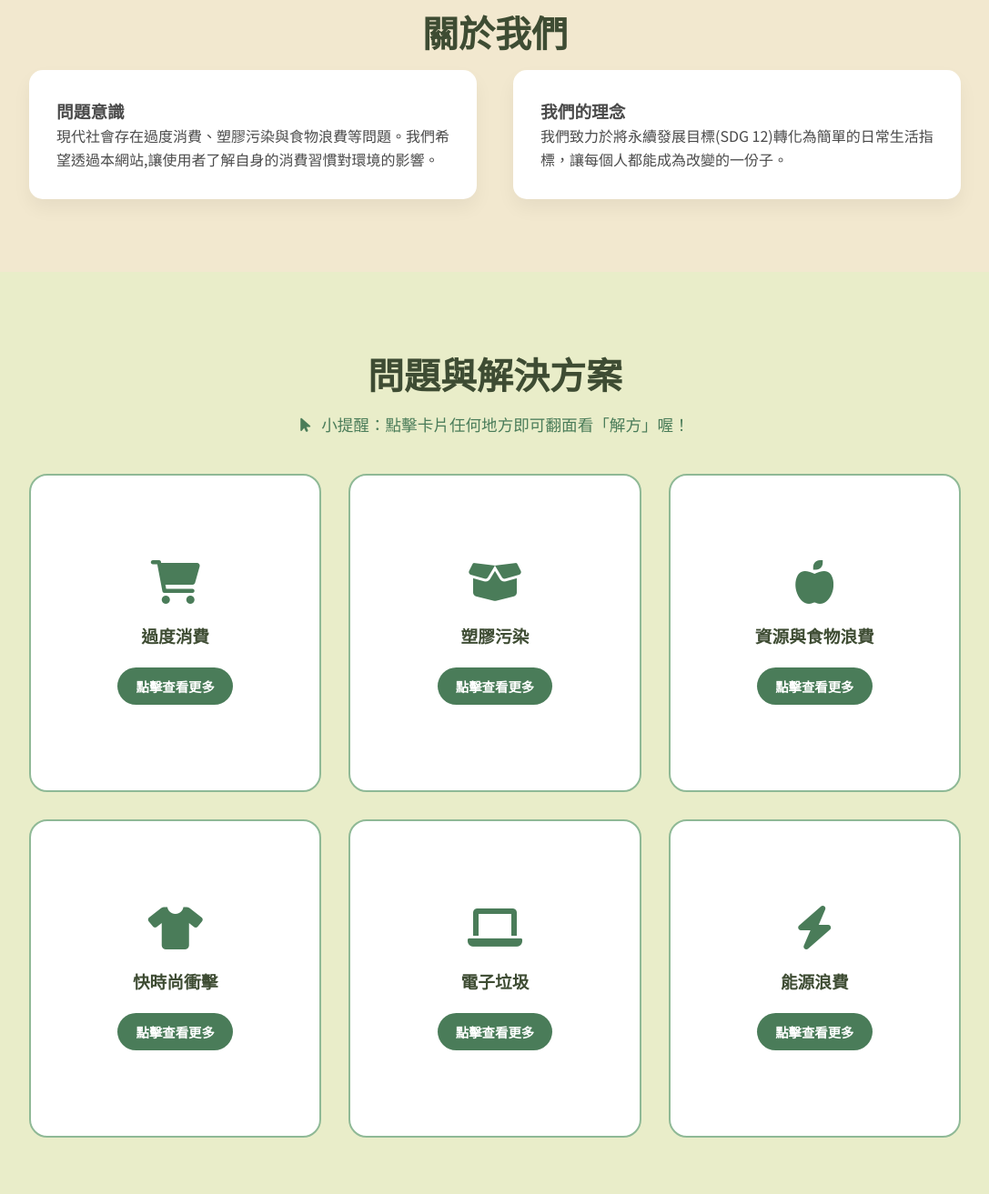
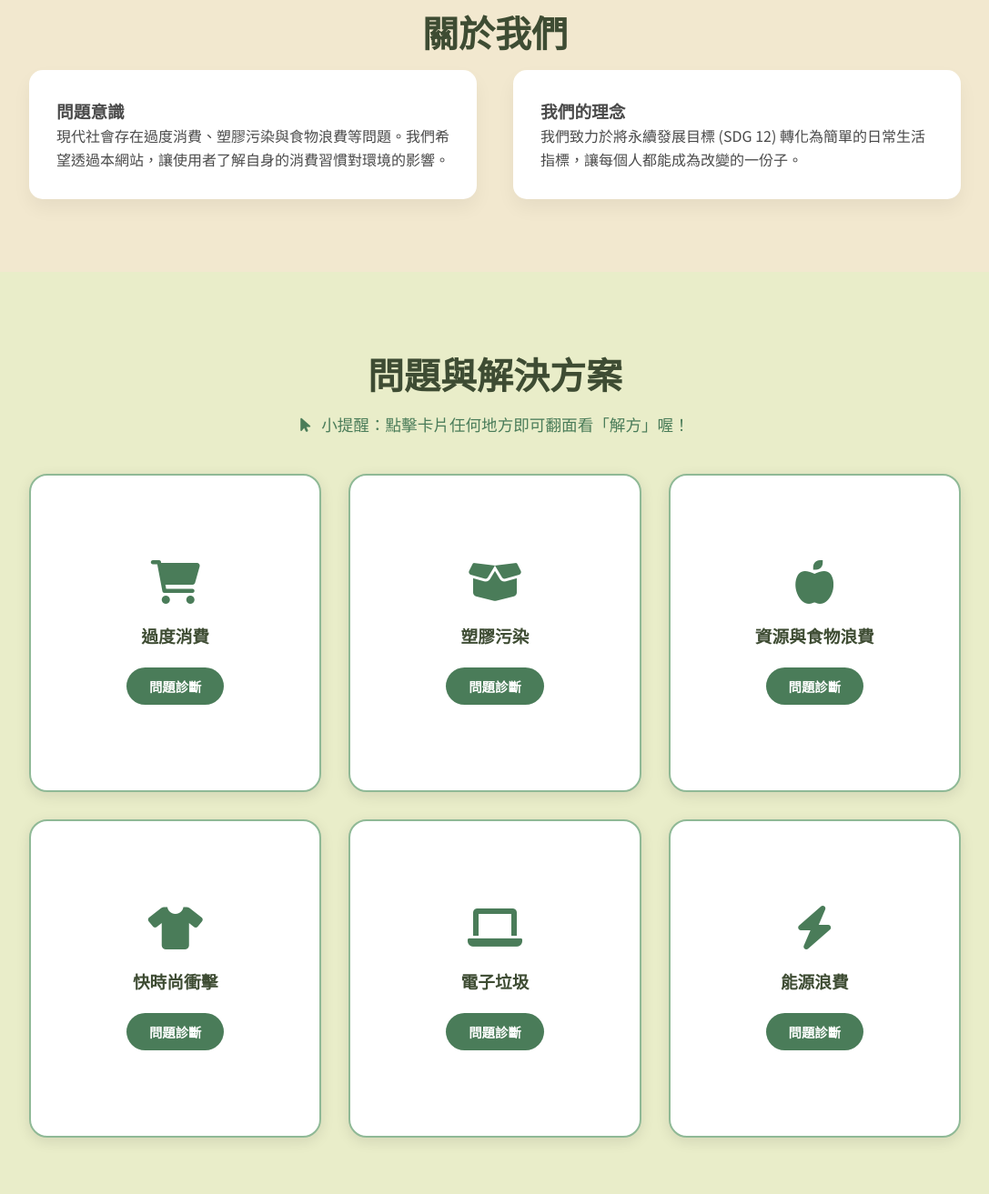
Before and after one commit to nicolehiiiiiii/-2, a plain HTML site: page index.html in a window 1280 px wide. Shown: the part 787-2100 px from the top of the page at 91% size, without its empty margins (96-1183 px from the left). Drawn offline with nearby package versions, Linux system fonts and the light colour scheme.

Commit message:
Update index.html

```diff
--- a/index.html
+++ b/index.html
@@ -15,6 +15,7 @@
             --dark-olive: #3E4C33;
             --text-gray: #4a4a4a;
             --accent-orange: #D98324;
+            --accent-blue: #3A86FF;
         }
 
         * {
@@ -102,12 +103,11 @@
 
         .section-title {
             text-align: center;
-            margin-bottom: 10px; /* 縮小底部間距以容納提示文字 */
+            margin-bottom: 10px;
             font-size: 2.5rem;
             color: var(--dark-olive);
         }
 
-        /* --- 新增：提示文字樣式 --- */
         .section-subtitle {
             text-align: center;
             margin-bottom: 40px;
@@ -126,7 +126,6 @@
             40% {transform: translateY(-5px);}
             60% {transform: translateY(-3px);}
         }
-        /* ----------------------- */
 
         /* 關於我們 */
         .about-grid {
@@ -183,6 +182,7 @@
             align-items: center;
             padding: 20px;
             border-radius: 20px;
+            box-shadow: 0 4px 15px rgba(0,0,0,0.1);
         }
 
         .flip-card-front {
@@ -209,7 +209,7 @@
 
         .read-more-btn {
             margin-top: 20px;
-            padding: 10px 20px;
+            padding: 10px 25px;
             background-color: var(--primary-green);
             color: white;
             border: none;
@@ -220,16 +220,17 @@
             transition: 0.3s;
         }
 
-        .read-more-btn:hover {
-            background-color: var(--dark-olive);
-        }
-
-        .btn-back {
+        .flip-card-back .read-more-btn {
             background-color: white;
             color: var(--primary-green);
         }
 
-        /* 中間彈出區塊的樣式 */
+        .read-more-btn:hover {
+            transform: scale(1.05);
+            box-shadow: 0 5px 15px rgba(0,0,0,0.2);
+        }
+
+        /* 彈出區塊樣式 */
         .info-overlay {
             position: fixed;
             top: 0; left: 0;
@@ -258,9 +259,9 @@
             to { opacity: 1; transform: scale(1); }
         }
 
-        .info-card h3 { color: var(--accent-orange); margin-bottom: 15px; }
-        .info-card h4 { margin-top: 15px; color: var(--dark-olive); }
-        .info-card p { margin-bottom: 10px; color: var(--text-gray); }
+        .info-card h3 { font-size: 1.5rem; margin-bottom: 20px; border-bottom: 2px solid #eee; padding-bottom: 10px; }
+        .info-card h4 { margin-top: 15px; display: flex; align-items: center; gap: 8px; }
+        .info-card p { margin-bottom: 15px; color: var(--text-gray); line-height: 1.8; }
 
         .close-overlay {
             position: absolute;
@@ -359,11 +360,11 @@
         <div class="about-grid">
             <div class="about-card">
                 <h3>問題意識</h3>
-                <p>現代社會存在過度消費、塑膠污染與食物浪費等問題。我們希望透過本網站,讓使用者了解自身的消費習慣對環境的影響。</p>
+                <p>現代社會存在過度消費、塑膠污染與食物浪費等問題。我們希望透過本網站，讓使用者了解自身的消費習慣對環境的影響。</p>
             </div>
             <div class="about-card">
                 <h3>我們的理念</h3>
-                <p>我們致力於將永續發展目標(SDG 12)轉化為簡單的日常生活指標，讓每個人都能成為改變的一份子。</p>
+                <p>我們致力於將永續發展目標 (SDG 12) 轉化為簡單的日常生活指標，讓每個人都能成為改變的一份子。</p>
             </div>
         </div>
     </section>
@@ -379,13 +380,13 @@
                     <div class="flip-card-front">
                         <i class="fas fa-shopping-cart"></i>
                         <h3>過度消費</h3>
-                    <button class="read-more-btn" onclick="showDetail(event, 'consumption')">點擊查看更多</button>
+                        <button class="read-more-btn" onclick="showDetail(event, 'consumption')">問題診斷</button>
                     </div>
                     <div class="flip-card-back">
                         <i class="fas fa-check-circle"></i>
                         <h3>永續消費模式</h3>
-                    <p>解方：建立永續消費模式，透過環保測驗分析消費習慣，並提供個人化改善建議。</p>
-                    <button class="read-more-btn btn-back">返回</button>
+                        <p>解方：建立永續消費模式，透過分析習慣提供建議。</p>
+                        <button class="read-more-btn" onclick="showDetail(event, 'consumption')">實踐方法</button>
                     </div>
                 </div>
             </div>
@@ -395,13 +396,13 @@
                     <div class="flip-card-front">
                         <i class="fas fa-box-open"></i>
                         <h3>塑膠污染</h3>
-                    <button class="read-more-btn" onclick="showDetail(event, 'plastic')">點擊查看更多</button>
+                        <button class="read-more-btn" onclick="showDetail(event, 'plastic')">問題診斷</button>
                     </div>
                     <div class="flip-card-back">
                         <i class="fas fa-recycle"></i>
                         <h3>減塑政策</h3>
-                    <p>解方：推動減塑政策與使用替代方案，減少生產過程中的環境污染。</p>
-                    <button class="read-more-btn btn-back">返回</button>
+                        <p>解方：推動減塑政策與使用替代方案，減少污染。</p>
+                        <button class="read-more-btn" onclick="showDetail(event, 'plastic')">實踐方法</button>
                     </div>
                 </div>
             </div>
@@ -411,13 +412,13 @@
                     <div class="flip-card-front">
                         <i class="fas fa-apple-alt"></i>
                         <h3>資源與食物浪費</h3>
-                    <button class="read-more-btn" onclick="showDetail(event, 'food')">點擊查看更多</button>
+                        <button class="read-more-btn" onclick="showDetail(event, 'food')">問題診斷</button>
                     </div>
                     <div class="flip-card-back">
                         <i class="fas fa-utensils"></i>
                         <h3>循環利用</h3>
-                    <p>解方：提升資源回收效率、落實垃圾分類，推動循環利用。</p>
-                    <button class="read-more-btn btn-back">返回</button>
+                        <p>解方：提升回收效率、落實分類，推動循環利用。</p>
+                        <button class="read-more-btn" onclick="showDetail(event, 'food')">實踐方法</button>
                     </div>
                 </div>
             </div>
@@ -427,13 +428,13 @@
                     <div class="flip-card-front">
                         <i class="fas fa-tshirt"></i>
                         <h3>快時尚衝擊</h3>
-                    <button class="read-more-btn" onclick="showDetail(event, 'fashion')">點擊查看更多</button>
+                        <button class="read-more-btn" onclick="showDetail(event, 'fashion')">問題診斷</button>
                     </div>
                     <div class="flip-card-back">
                         <i class="fas fa-leaf"></i>
                         <h3>慢時尚</h3>
-                    <p>解方：選擇高品質耐穿衣物，參與衣物修補與二手交換。</p>
-                    <button class="read-more-btn btn-back">返回</button>
+                        <p>解方：選擇高品質耐穿衣物，參與二手交換。</p>
+                        <button class="read-more-btn" onclick="showDetail(event, 'fashion')">實踐方法</button>
                     </div>
                 </div>
             </div>
@@ -443,13 +444,13 @@
                     <div class="flip-card-front">
                         <i class="fas fa-laptop"></i>
                         <h3>電子垃圾</h3>
-                    <button class="read-more-btn" onclick="showDetail(event, 'electronics')">點擊查看更多</button>
+                        <button class="read-more-btn" onclick="showDetail(event, 'electronics')">問題診斷</button>
                     </div>
                     <div class="flip-card-back">
                         <i class="fas fa-microchip"></i>
                         <h3>延長使用壽命</h3>
-                    <p>解方：延長使用壽命，並透過專業回收管道提取可再利用資源。</p>
-                    <button class="read-more-btn btn-back">返回</button>
+                        <p>解方：透過維修與專業回收管道提取再利用資源。</p>
+                        <button class="read-more-btn" onclick="showDetail(event, 'electronics')">實踐方法</button>
                     </div>
                 </div>
             </div>
@@ -459,13 +460,13 @@
                     <div class="flip-card-front">
                         <i class="fas fa-bolt"></i>
                         <h3>能源浪費</h3>
-                    <button class="read-more-btn" onclick="showDetail(event, 'energy')">點擊查看更多</button>
+                        <button class="read-more-btn" onclick="showDetail(event, 'energy')">問題診斷</button>
                     </div>
                     <div class="flip-card-back">
                         <i class="fas fa-lightbulb"></i>
                         <h3>節能行動</h3>
-                    <p>解方：隨手關燈、使用節能家電，培養低碳生活習慣。</p>
-                    <button class="read-more-btn btn-back">返回</button>
+                        <p>解方：隨手關燈、使用節能家電，培養低碳習慣。</p>
+                        <button class="read-more-btn" onclick="showDetail(event, 'energy')">實踐方法</button>
                     </div>
                 </div>
             </div>
@@ -531,49 +532,100 @@
     <script>
         const detailData = {
             consumption: {
-                title: "過度消費",
-                cause: "現代社會追求快節奏消費與廣告誘導，導致資源過度消耗。",
+                title: ["問題：過度消費", "解方：永續消費模式"],
+                issue: {
+                    cause: "追求快節奏消費與廣告誘導，導致資源過度消耗。",
                     harm: "產生大量垃圾，過度開採自然資源，加劇生態失衡。"
                 },
+                solution: {
+                    method: "採行「計畫性購物」，優先選擇具循環標章的產品，減少衝動性購買。",
+                    effect: "從源頭降低資源開採壓力，並減少家中不必要的雜物堆積。"
+                }
+            },
             plastic: {
-                title: "塑膠污染",
-                cause: "一次性塑膠製品（如包裝、瓶裝水）因廉價便利而被大量使用。",
+                title: ["問題：塑膠污染", "解方：全面減塑行動"],
+                issue: {
+                    cause: "一次性塑膠製品（如包裝、瓶裝水）因廉價便利而被過度使用。",
                     harm: "塑膠微粒進入生物鏈，造成海洋生態浩劫，甚至影響人類健康。"
                 },
+                solution: {
+                    method: "推動無包裝商店模式，使用生物可分解材料替代一次性塑膠。",
+                    effect: "顯著降低流入海洋的塑膠廢棄物數量，維持海洋生態系的潔淨。"
+                }
+            },
             food: {
-                title: "資源與食物浪費",
-                cause: "生產過剩、供應鏈不效率或個人飲食計畫不周。",
-                harm: "廢棄食物在腐爛時產生強烈溫室氣體（甲烷），浪費珍貴水資源。"
+                title: ["問題：食物浪費", "解方：剩食循環利用"],
+                issue: {
+                    cause: "生產過剩、供應鏈不效率或個人飲食計畫不周導致棄置。",
+                    harm: "廢棄食物腐爛產生甲烷（溫室氣體），並造成耕種水資源的浪費。"
+                },
+                solution: {
+                    method: "推廣格外品（醜蔬果）利用，建立社區分享冰箱減少家庭剩食。",
+                    effect: "減少垃圾處理負擔，並提升糧食分配的效率與公平性。"
+                }
             },
             fashion: {
-                title: "快時尚衝擊",
-                cause: "低成本大量生產衣物，追求極短的流行週期。",
-                harm: "紡織業是全球第二大水污染源，產生驚人的廢棄織物與染料污染。"
+                title: ["問題：快時尚衝擊", "解方：慢時尚精神"],
+                issue: {
+                    cause: "低成本大量生產衣物，追求極短的流行週期與低廉售價。",
+                    harm: "紡織業是全球主要水污染源，且產生驚人的廢棄織物與染料污染。"
+                },
+                solution: {
+                    method: "選擇公平貿易與天然纖維衣物，推廣衣物修補服務與二手衣交換。",
+                    effect: "降低生產過程中的水資源污染，並延長高品質織品的生命週期。"
+                }
             },
             electronics: {
-                title: "電子垃圾",
-                cause: "電子產品汰換速度極快，維修成本高於購買新品。",
+                title: ["問題：電子垃圾", "解方：維修與資源循環"],
+                issue: {
+                    cause: "產品汰換速度快，且設計上維修困難或成本高於購買新品。",
                     harm: "重金屬如鉛、汞滲入土壤與地下水，對環境造成長期毒性損害。"
                 },
+                solution: {
+                    method: "建立專業回收體系提取稀有貴金屬，並推廣「維修權」讓產品易於修理。",
+                    effect: "減少礦產開採的破壞，並實現材料的閉環循環利用。"
+                }
+            },
             energy: {
-                title: "能源浪費",
-                cause: "工業化生產、不當的電力使用與低效能家電。",
-                harm: "大幅增加碳排放量，直接導致全球氣候暖化與極端天氣。"
+                title: ["問題：能源浪費", "解方：低碳能源生活"],
+                issue: {
+                    cause: "不當的電力使用習慣與低效能家電，造成能源無端損耗。",
+                    harm: "大幅增加碳排放量，直接加劇全球氣候暖化與極端天氣。"
+                },
+                solution: {
+                    method: "升級智慧節能電網，換用一級節能標章家電，並改善室內採光通風。",
+                    effect: "有效降低個人與社會整體的用電峰值，逐步達成減碳目標。"
+                }
             }
         };
 
         function showDetail(event, key) {
-            event.stopPropagation();
+            event.stopPropagation(); // 防止點擊按鈕時觸發卡片翻轉
+
+            const card = event.target.closest('.flip-card');
+            const isFlipped = card.classList.contains('is-flipped');
             const data = detailData[key];
             const content = document.getElementById('info-content');
 
+            if (!isFlipped) {
+                // 顯示正面對應的「問題」資訊
                 content.innerHTML = `
-                <h3>${data.title}</h3>
-                <h4><i class="fas fa-exclamation-circle"></i> 造成的原因</h4>
-                <p>${data.cause}</p>
+                    <h3 style="color:var(--accent-orange)"><i class="fas fa-exclamation-triangle"></i> ${data.title[0]}</h3>
+                    <h4><i class="fas fa-question-circle"></i> 造成的原因</h4>
+                    <p>${data.issue.cause}</p>
                     <h4><i class="fas fa-biohazard"></i> 會造成的危害</h4>
-                <p>${data.harm}</p>
+                    <p>${data.issue.harm}</p>
                 `;
+            } else {
+                // 顯示背面對應的「解方」資訊
+                content.innerHTML = `
+                    <h3 style="color:var(--primary-green)"><i class="fas fa-lightbulb"></i> ${data.title[1]}</h3>
+                    <h4><i class="fas fa-tools"></i> 具體實施方法</h4>
+                    <p>${data.solution.method}</p>
+                    <h4><i class="fas fa-chart-line"></i> 預期改善成效</h4>
+                    <p>${data.solution.effect}</p>
+                `;
+            }
 
             document.getElementById('infoOverlay').style.display = 'flex';
         }
@@ -586,6 +638,7 @@
             card.classList.toggle('is-flipped');
         }
 
+        // 雷達圖初始化
         const ctx = document.getElementById('radarChart').getContext('2d');
         let radarChart = new Chart(ctx, {
             type: 'radar',
@@ -631,7 +684,6 @@
     </script>
 </body>
 </html>
-
             document.getElementById('personalized-advice').innerText = advice;
         }
     </script>
```
Lines whose indentation alone changed are shown as unchanged.
